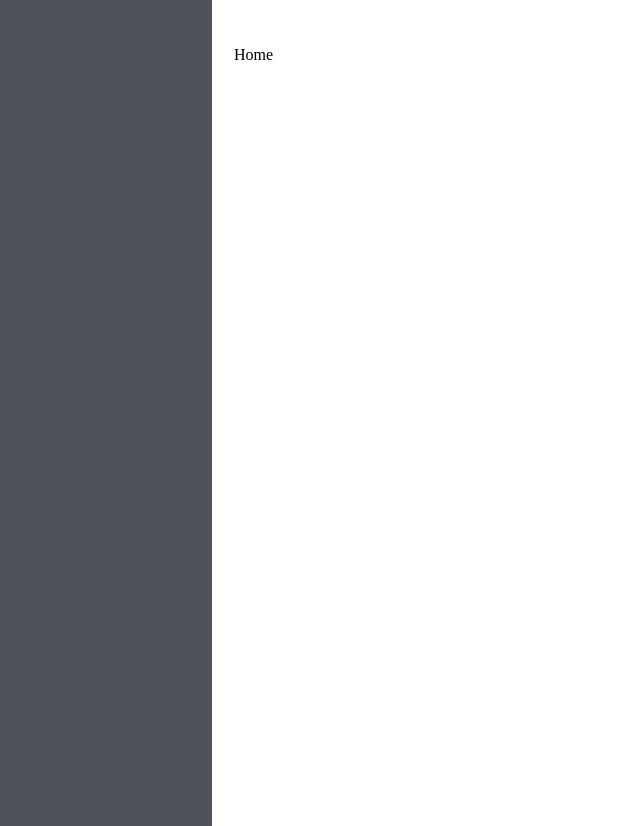
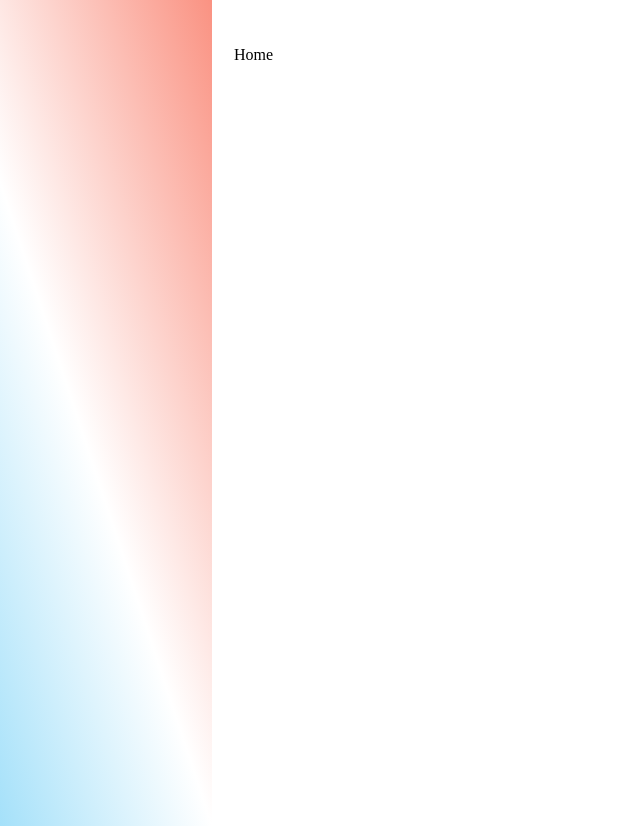
Before and after one commit to Shamp07/word-memorize, a React (Vite) app: page / in a window 1280 px wide. Shown: the top 826 px of the page, without its empty margins (0-640 px from the left). Built offline with nearby package versions, Linux system fonts and the light colour scheme.

Commit message:
feat: change layout border-radius and change gradient of the sidebar

```diff
--- a/src/components/Layout/Sidebar/index.tsx
+++ b/src/components/Layout/Sidebar/index.tsx
@@ -21,7 +21,8 @@ const Root = styled.div`
   width: 272px;
   height: 100%;
   box-sizing: border-box;
-  background: ${palette.sidebarBackground.toString()};
+  background:
+    linear-gradient(to top right, #8BD8F8, white 50%, #FA9282);
 `;
 
 const PrimaryButton = styled(Button)`
--- a/src/components/Layout/index.tsx
+++ b/src/components/Layout/index.tsx
@@ -13,7 +13,8 @@ const Root = styled.div`
   height: 826px;
   background: ${palette.themeWhite.toString()};
   border-radius: 24px;
-  box-shadow: 0 32px 64px rgba(0, 0, 0, 0.0411932);
+  overflow: hidden;
+  box-shadow: 0px 10px 100px rgba(63, 39, 102, 0.15);
   position: relative;
   z-index: 10;
 `;
```
